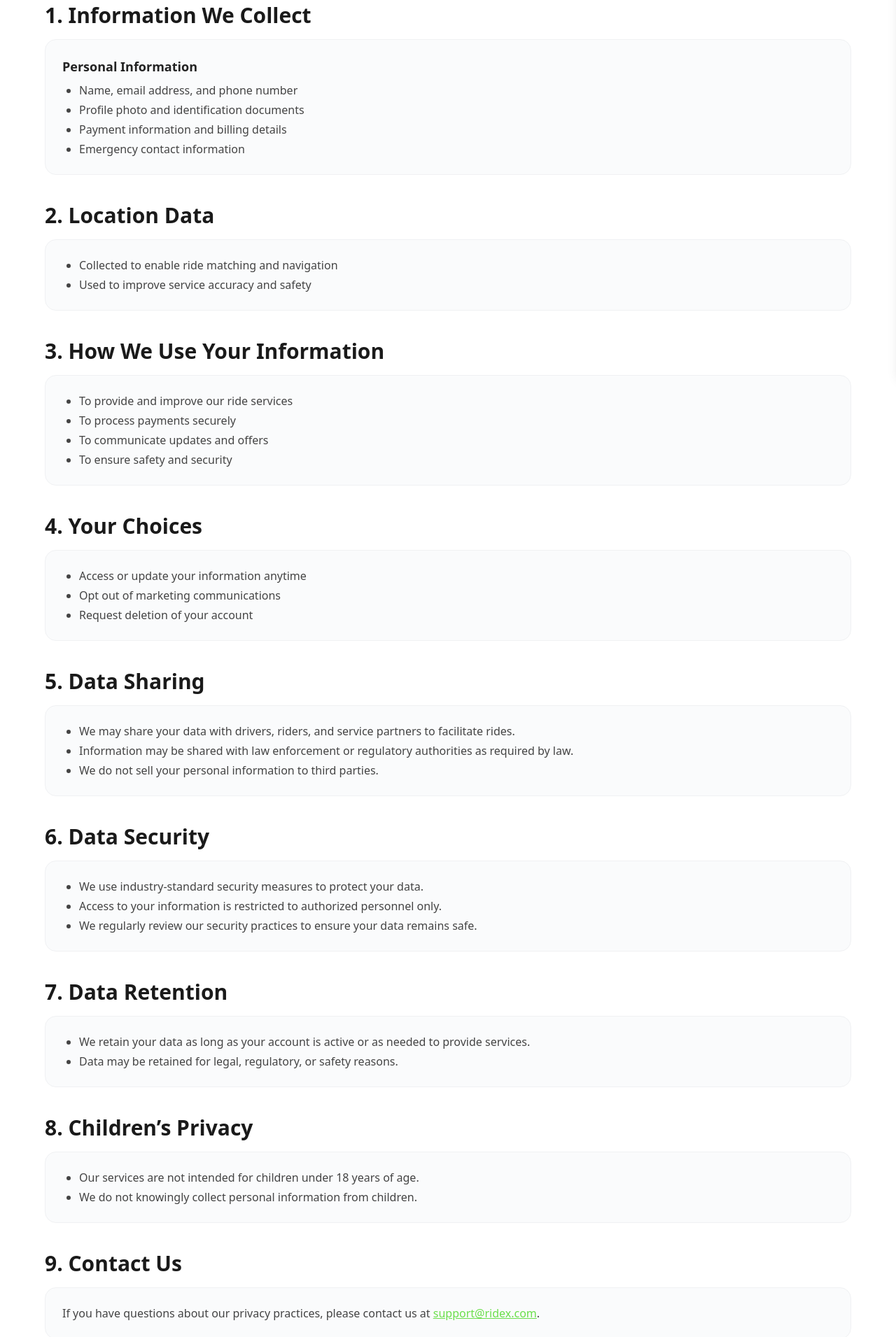
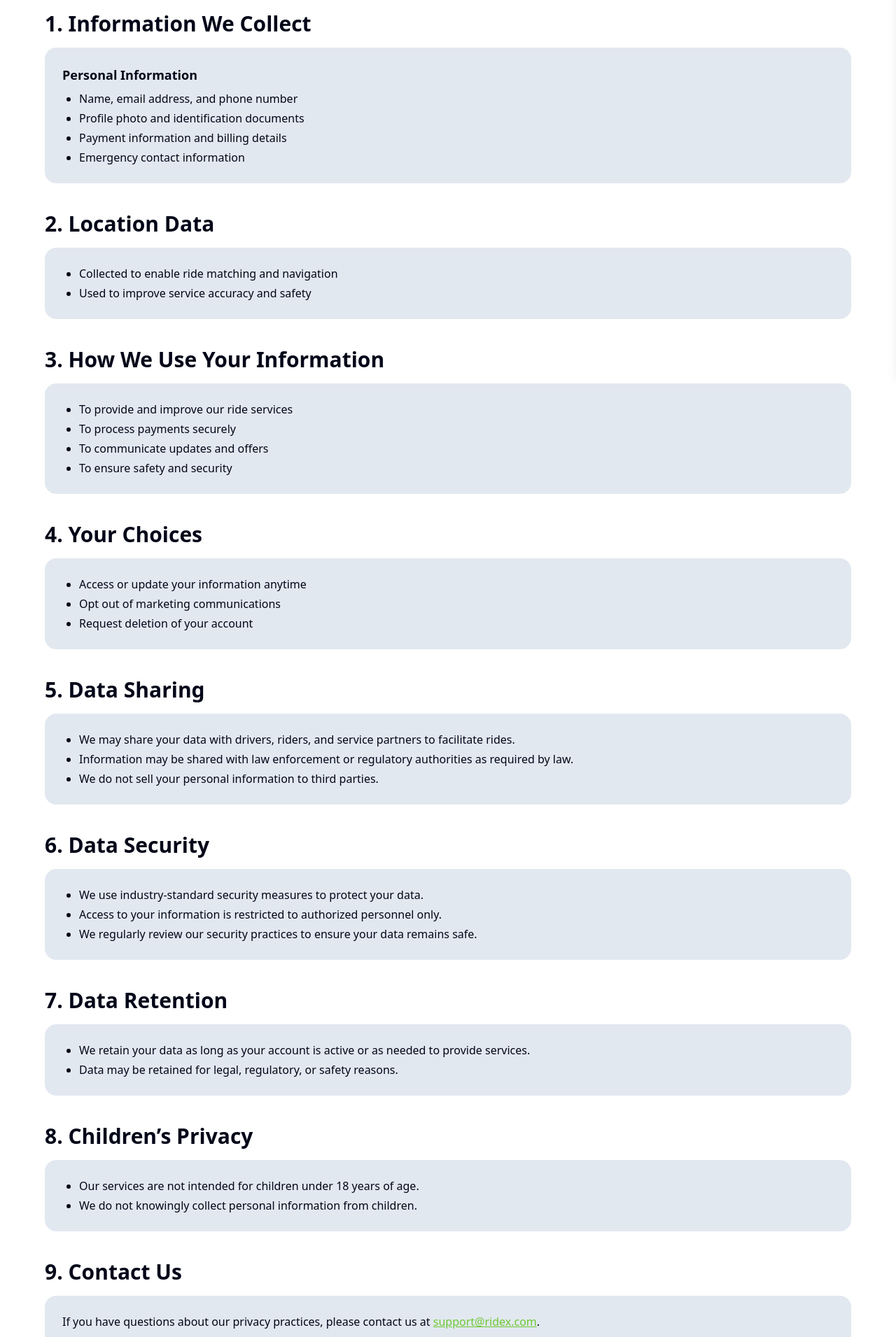
Before and after one commit to rubel6610/RideX-Frontend, a Next.js app: page /privacy-policy in a window 1280 px wide. Shown: the part 340-2251 px from the top of the page at 70% size. Built offline with nearby package versions, Linux system fonts and the light colour scheme.

Commit message:
i updated privacy-policy route for dark theem.

```diff
--- a/src/app/privacy-policy/page.jsx
+++ b/src/app/privacy-policy/page.jsx
@@ -2,17 +2,17 @@ import React from 'react';
 
 const PrivacyPolicy = () => {
     return (
-        <div className="bg-white min-h-screen flex justify-center py-10">
+        <div className="min-h-screen flex justify-center pt-7 pb-10">
             <div className="w-full max-w-[1440px] px-4 md:px-16 py-12">
-                <div className="w-screen relative left-1/2 right-1/2 -translate-x-1/2 bg-[#eafbe5] py-16 mb-6">
-                    <h1 className="text-4xl md:text-5xl font-bold text-[#6adf4b] text-center">Privacy Policy</h1>
+                <div className="w-screen relative left-1/2 right-1/2 -translate-x-1/2 bg-[#eafbe5] py-18 mb-6">
+                    <h1 className="text-4xl md:text-5xl font-bold text-primary text-center">Privacy Policy</h1>
                 </div>
-                <div className="text-[#888] text-base mb-8">Last updated: {new Date().toLocaleDateString()}</div>
+                <div className="text-muted-foreground text-base my-8">Last updated: {new Date().toLocaleDateString()}</div>
                 <section className="mb-10">
-                    <h2 className="text-2xl md:text-3xl font-bold text-[#1a1a1a] mb-4">1. Information We Collect</h2>
-                    <div className="bg-[#fafbfc] border border-[#f0f1f3] rounded-2xl p-6 mb-6">
-                        <h3 className="font-semibold text-lg mb-2 text-[#222]">Personal Information</h3>
-                        <ul className="list-disc ml-6 text-[#444] space-y-1">
+                    <h2 className="text-2xl md:text-3xl font-bold text-text mb-4">1. Information We Collect</h2>
+                    <div className="bg-sidebar-border border border-sidebar-border text-text rounded-2xl p-6 mb-6">
+                        <h3 className="font-semibold text-lg mb-2">Personal Information</h3>
+                        <ul className="list-disc ml-6 space-y-1">
                             <li>Name, email address, and phone number</li>
                             <li>Profile photo and identification documents</li>
                             <li>Payment information and billing details</li>
@@ -21,18 +21,18 @@ const PrivacyPolicy = () => {
                     </div>
                 </section>
                 <section className="mb-10">
-                    <h2 className="text-2xl md:text-3xl font-bold text-[#1a1a1a] mb-4">2. Location Data</h2>
-                    <div className="bg-[#fafbfc] border border-[#f0f1f3] rounded-2xl p-6 mb-6">
-                        <ul className="list-disc ml-6 text-[#444] space-y-1">
+                    <h2 className="text-2xl md:text-3xl font-bold text-text mb-4">2. Location Data</h2>
+                    <div className="bg-sidebar-border border border-sidebar-border rounded-2xl p-6 mb-6">
+                        <ul className="list-disc ml-6 space-y-1">
                             <li>Collected to enable ride matching and navigation</li>
                             <li>Used to improve service accuracy and safety</li>
                         </ul>
                     </div>
                 </section>
                 <section className="mb-10">
-                    <h2 className="text-2xl md:text-3xl font-bold text-[#1a1a1a] mb-4">3. How We Use Your Information</h2>
-                    <div className="bg-[#fafbfc] border border-[#f0f1f3] rounded-2xl p-6 mb-6">
-                        <ul className="list-disc ml-6 text-[#444] space-y-1">
+                    <h2 className="text-2xl md:text-3xl font-bold text-text mb-4">3. How We Use Your Information</h2>
+                    <div className="bg-sidebar-border border border-sidebar-border rounded-2xl p-6 mb-6">
+                        <ul className="list-disc ml-6 space-y-1">
                             <li>To provide and improve our ride services</li>
                             <li>To process payments securely</li>
                             <li>To communicate updates and offers</li>
@@ -41,9 +41,9 @@ const PrivacyPolicy = () => {
                     </div>
                 </section>
                 <section className="mb-10">
-                    <h2 className="text-2xl md:text-3xl font-bold text-[#1a1a1a] mb-4">4. Your Choices</h2>
-                    <div className="bg-[#fafbfc] border border-[#f0f1f3] rounded-2xl p-6 mb-6">
-                        <ul className="list-disc ml-6 text-[#444] space-y-1">
+                    <h2 className="text-2xl md:text-3xl font-bold text-text mb-4">4. Your Choices</h2>
+                    <div className="bg-sidebar-border border border-sidebar-border rounded-2xl p-6 mb-6">
+                        <ul className="list-disc ml-6 space-y-1">
                             <li>Access or update your information anytime</li>
                             <li>Opt out of marketing communications</li>
                             <li>Request deletion of your account</li>
@@ -51,9 +51,9 @@ const PrivacyPolicy = () => {
                     </div>
                 </section>
                 <section className="mb-10">
-                    <h2 className="text-2xl md:text-3xl font-bold text-[#1a1a1a] mb-4">5. Data Sharing</h2>
-                    <div className="bg-[#fafbfc] border border-[#f0f1f3] rounded-2xl p-6 mb-6">
-                        <ul className="list-disc ml-6 text-[#444] space-y-1">
+                    <h2 className="text-2xl md:text-3xl font-bold text-text mb-4">5. Data Sharing</h2>
+                    <div className="bg-sidebar-border border border-sidebar-border rounded-2xl p-6 mb-6">
+                        <ul className="list-disc ml-6 space-y-1">
                             <li>We may share your data with drivers, riders, and service partners to facilitate rides.</li>
                             <li>Information may be shared with law enforcement or regulatory authorities as required by law.</li>
                             <li>We do not sell your personal information to third parties.</li>
@@ -61,9 +61,9 @@ const PrivacyPolicy = () => {
                     </div>
                 </section>
                 <section className="mb-10">
-                    <h2 className="text-2xl md:text-3xl font-bold text-[#1a1a1a] mb-4">6. Data Security</h2>
-                    <div className="bg-[#fafbfc] border border-[#f0f1f3] rounded-2xl p-6 mb-6">
-                        <ul className="list-disc ml-6 text-[#444] space-y-1">
+                    <h2 className="text-2xl md:text-3xl font-bold text-text mb-4">6. Data Security</h2>
+                    <div className="bg-sidebar-border border border-sidebar-border rounded-2xl p-6 mb-6">
+                        <ul className="list-disc ml-6 space-y-1">
                             <li>We use industry-standard security measures to protect your data.</li>
                             <li>Access to your information is restricted to authorized personnel only.</li>
                             <li>We regularly review our security practices to ensure your data remains safe.</li>
@@ -71,34 +71,31 @@ const PrivacyPolicy = () => {
                     </div>
                 </section>
                 <section className="mb-10">
-                    <h2 className="text-2xl md:text-3xl font-bold text-[#1a1a1a] mb-4">7. Data Retention</h2>
-                    <div className="bg-[#fafbfc] border border-[#f0f1f3] rounded-2xl p-6 mb-6">
-                        <ul className="list-disc ml-6 text-[#444] space-y-1">
+                    <h2 className="text-2xl md:text-3xl font-bold text-text mb-4">7. Data Retention</h2>
+                    <div className="bg-sidebar-border border border-sidebar-border rounded-2xl p-6 mb-6">
+                        <ul className="list-disc ml-6 space-y-1">
                             <li>We retain your data as long as your account is active or as needed to provide services.</li>
                             <li>Data may be retained for legal, regulatory, or safety reasons.</li>
                         </ul>
                     </div>
                 </section>
                 <section className="mb-10">
-                    <h2 className="text-2xl md:text-3xl font-bold text-[#1a1a1a] mb-4">8. Children’s Privacy</h2>
-                    <div className="bg-[#fafbfc] border border-[#f0f1f3] rounded-2xl p-6 mb-6">
-                        <ul className="list-disc ml-6 text-[#444] space-y-1">
+                    <h2 className="text-2xl md:text-3xl font-bold text-text mb-4">8. Children’s Privacy</h2>
+                    <div className="bg-sidebar-border border border-sidebar-border rounded-2xl p-6 mb-6">
+                        <ul className="list-disc ml-6 space-y-1">
                             <li>Our services are not intended for children under 18 years of age.</li>
                             <li>We do not knowingly collect personal information from children.</li>
                         </ul>
                     </div>
                 </section>
-                <section className="mb-10">
-                    <h2 className="text-2xl md:text-3xl font-bold text-[#1a1a1a] mb-4">9. Contact Us</h2>
-                    <div className="bg-[#fafbfc] border border-[#f0f1f3] rounded-2xl p-6 mb-6">
-                        <p className="text-[#444]">
-                            If you have questions about our privacy practices, please contact us at <a href="mailto:support@ridex.com" className="text-[#6adf4b] underline">support@ridex.com</a>.
+                <section>
+                    <h2 className="text-2xl md:text-3xl font-bold text-text mb-4">9. Contact Us</h2>
+                    <div className="bg-sidebar-border border border-sidebar-border rounded-2xl p-6">
+                        <p className="text-text">
+                            If you have questions about our privacy practices, please contact us at <a href="mailto:support@ridex.com" className="text-primary underline">support@ridex.com</a>.
                         </p>
                     </div>
                 </section>
-                <div className="text-sm text-[#888] mt-10">
-                    &copy; {new Date().getFullYear()} RideX. All rights reserved.
-                </div>
             </div>
         </div>
     );
--- a/src/components/ModeToggle.jsx
+++ b/src/components/ModeToggle.jsx
@@ -23,7 +23,7 @@ export function ModeToggle() {
           <Moon className="absolute h-[1.2rem] w-[1.2rem] scale-0 rotate-90 transition-all dark:scale-100 dark:rotate-0" />
         </Button>
       </DropdownMenuTrigger>
-      <DropdownMenuContent align="end" className="mt-[19px] z-[998]">
+      <DropdownMenuContent align="end" className="mt-[19px] z-[998] border border-border">
         <DropdownMenuItem onClick={() => setTheme("light")}>
           Light
         </DropdownMenuItem>
--- a/src/components/Shared/Footer/Footer.jsx
+++ b/src/components/Shared/Footer/Footer.jsx
@@ -90,7 +90,7 @@ export default function Footer() {
         <p>©2025 RIdeX Technologies. All rights reserved</p>
         <div className="flex gap-4 mt-2 md:mt-0">
           <Link href="#" className="hover:underline">Terms of Service</Link>
-          <Link href="#" className="hover:underline">Privacy Policy</Link>
+          <Link href="/privacy-policy" className="hover:underline">Privacy Policy</Link>
         </div>
       </div>
     </footer>
--- a/src/components/Shared/Navbar/Navbar.jsx
+++ b/src/components/Shared/Navbar/Navbar.jsx
@@ -95,7 +95,7 @@ const Navbar = () => {
               </button>
 
               {/* Dropdown menu */}
-              <div className="absolute top-full left-0 mt-0.5 border border-border flex flex-col shadow-lg rounded-b overflow-hidden transform transition-all duration-200 origin-top scale-y-0 opacity-0 group-hover:scale-y-100 group-hover:opacity-100 z-[9999]">
+              <div className="absolute top-full left-0 mt-0.5 border border-border bg-background flex flex-col shadow-lg rounded-b overflow-hidden transform transition-all duration-200 origin-top scale-y-0 opacity-0 group-hover:scale-y-100 group-hover:opacity-100 z-[9999]">
                 <Link
                   href="/ride-bike"
                   className={`flex items-center gap-2 pl-4 pr-12 py-2 border-b border-border ${activeStyle(
@@ -163,7 +163,7 @@ const Navbar = () => {
           <ModeToggle />
 
           {/* Ride Now Button */}
-          <Button variant="outline" size="icon" className="h-[2.8rem] w-30 text-base font-semibold text-primary">
+          <Button variant="outline" size="icon" className="h-[2.8rem] w-30 text-base border border-border font-semibold text-primary">
             <Link
               href="/ride-now"
             >
```
